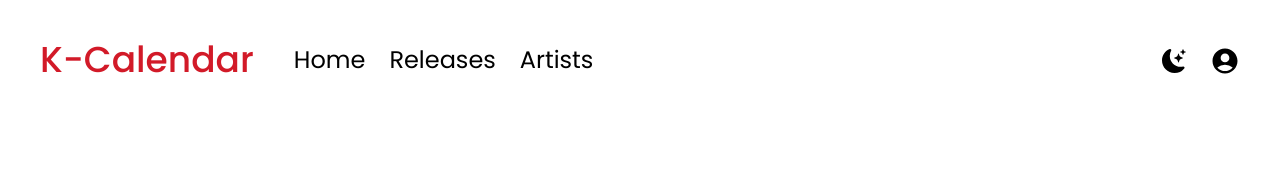
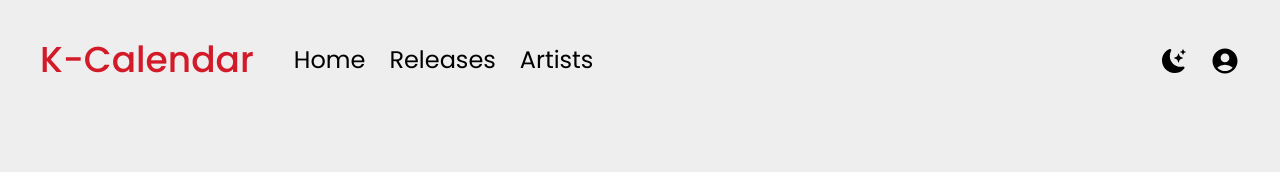
Before and after one commit to TonyNgyen/K-Calendar-2, a Next.js app: page /releases in a window 1280 px wide. Shown: the top 172 px of the page. Built offline with nearby package versions, Linux system fonts and the light colour scheme; no server answers; the database is empty.

Commit message:
Style update
Changed style of overall website, using grey as my main background color. Using white as the background of my cards to stand out. Using red as a highlight in some areas. Artist cards now also have a scaling animation when hovered.

```diff
--- a/Components/ArtistCard.js
+++ b/Components/ArtistCard.js
@@ -3,12 +3,12 @@ import Link from "next/link"
 
 export default function ArtistCard(props) {
   return (
-    <div className="text-center rounded-md mx-auto overflow-hidden max-w-sm bg-lightmodeRed shadow-lg shadow-gray-300">
+    <div className="text-center rounded-2xl mx-auto overflow-hidden max-w-sm bg-white shadow-lg shadow-gray-300 hover:scale-105 duration-[400ms]">
       <Link href={{
         pathname: "artists/" + [props.name]
       }}>
         <Image src={props.image} alt="Image of Artist" width={640} height={640} className="aspect-square object-cover object-center" loading="lazy"/>
-        <h4 className="my-2 text-xl text-white font-poppins">{props.name}</h4>
+        <h4 className="my-2 text-xl text-lightmodeRed font-poppins">{props.name}</h4>
       </Link>
     </div>
   )
--- a/Components/Navbar.js
+++ b/Components/Navbar.js
@@ -9,7 +9,7 @@ export default function Navbar(props) {
   const [darkMode, setDarkMode] = useState(false);
   return (
     <div className={darkMode ? "dark" : ""}>
-      <nav className="flex justify-between p-6 bg-white font-poppins md:p-10">
+      <nav className="flex justify-between p-6 bg-defaultBg font-poppins md:p-10">
         <motion.ul className="flex items-center text-xl md:text-2xl"
           initial = {{
             x: -500,
--- a/Components/ReleaseCard.js
+++ b/Components/ReleaseCard.js
@@ -6,19 +6,19 @@ export default function ReleaseCard(props) {
   const day = props.date.split("/")[1];
 
   return (
-    <div className="text-center rounded-2xl mx-auto overflow-hidden max-w-sm bg-lightmodeRed shadow-lg shadow-gray-300 font-poppins pb-5">
+    <div className="text-center rounded-2xl mx-auto overflow-hidden max-w-sm bg-white shadow-lg shadow-gray-300 font-poppins pb-5">
       <div className="m-4">
         <Link className='group text-black transition-all duration-300 ease-in-out' href={{
           pathname: "artists/" + [props.artist]
         }}>
-          <span className='text-2xl bg-left-bottom bg-gradient-to-r from-black to-black bg-[length:0%_2px] bg-no-repeat group-hover:bg-[length:100%_2px] transition-all duration-500 ease-out'>
+          <span className='text-2xl bg-left-bottom bg-gradient-to-r from-lightmodeRed to-lightmodeRed bg-[length:0%_2px] bg-no-repeat group-hover:bg-[length:100%_2px] transition-all duration-500 ease-out text-lightmodeRed'>
             {props.artist}
           </span>
         </Link>
       </div>
       <Image src={props.image} alt="Image of Artist" width={640} height={640} className="aspect-square object-cover object-center" loading="lazy"/>
       <h3 className="mt-3 mb-2 text-xl">{props.name}</h3>
-      <h4 className="my-3 bg-green-300 px-2 inline rounded-lg">{day + (day>10 && day<20 ? 'th' : {1:'st', 2:'nd', 3:'rd'}[day % 10] || 'th')}</h4>
+      <h4 className="my-3 bg-lightmodeRed px-2 inline rounded-lg text-white">{day + (day>10 && day<20 ? 'th' : {1:'st', 2:'nd', 3:'rd'}[day % 10] || 'th')}</h4>
     </div>
   )
 }
--- a/tailwind.config.js
+++ b/tailwind.config.js
@@ -11,7 +11,7 @@ module.exports = {
         "cerulean": "#90C2E7",
         "lightmodeRed": "#d21a28",
         "darkmodeRed": "#ff8fa3",
-        "defaultBg": "EEEEEE",
+        "defaultBg": "#EEEEEE",
       },
       fontFamily: {
         "poppins": ["Poppins", "sans-serif"],
```
